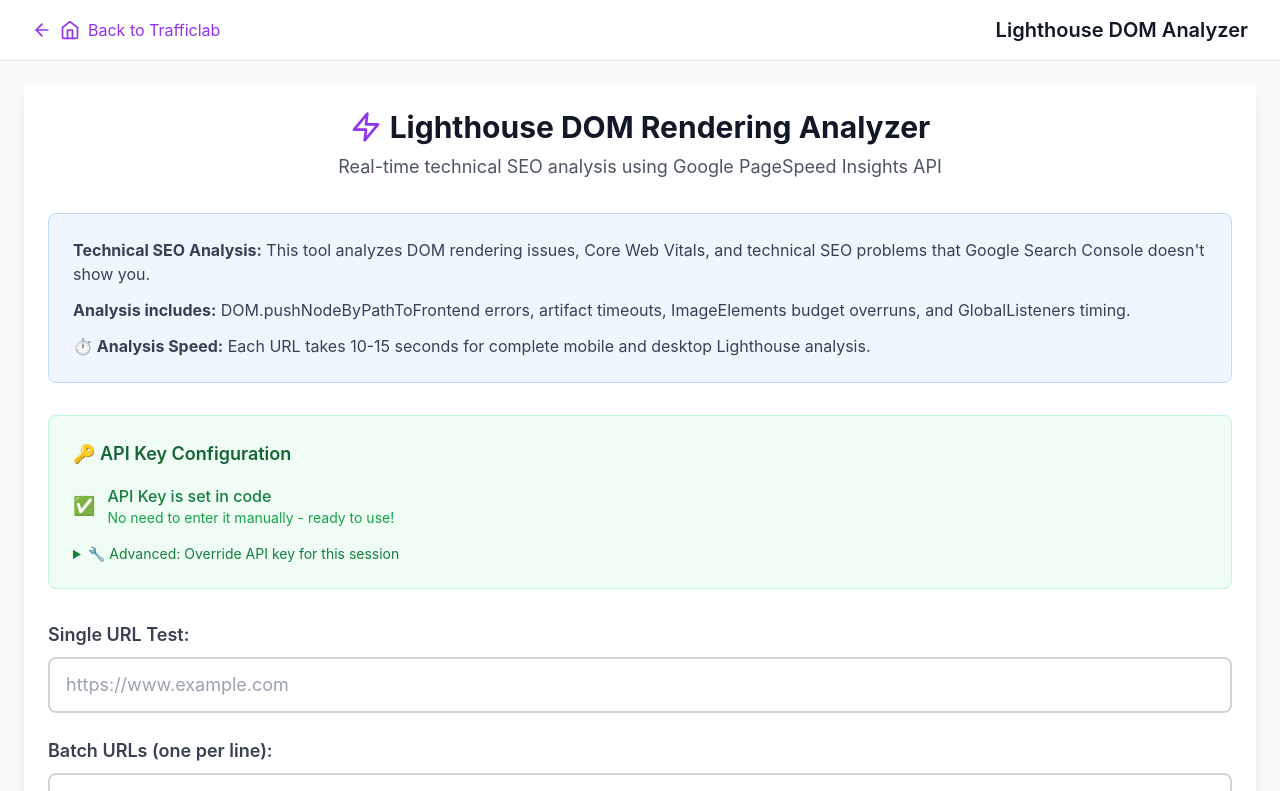
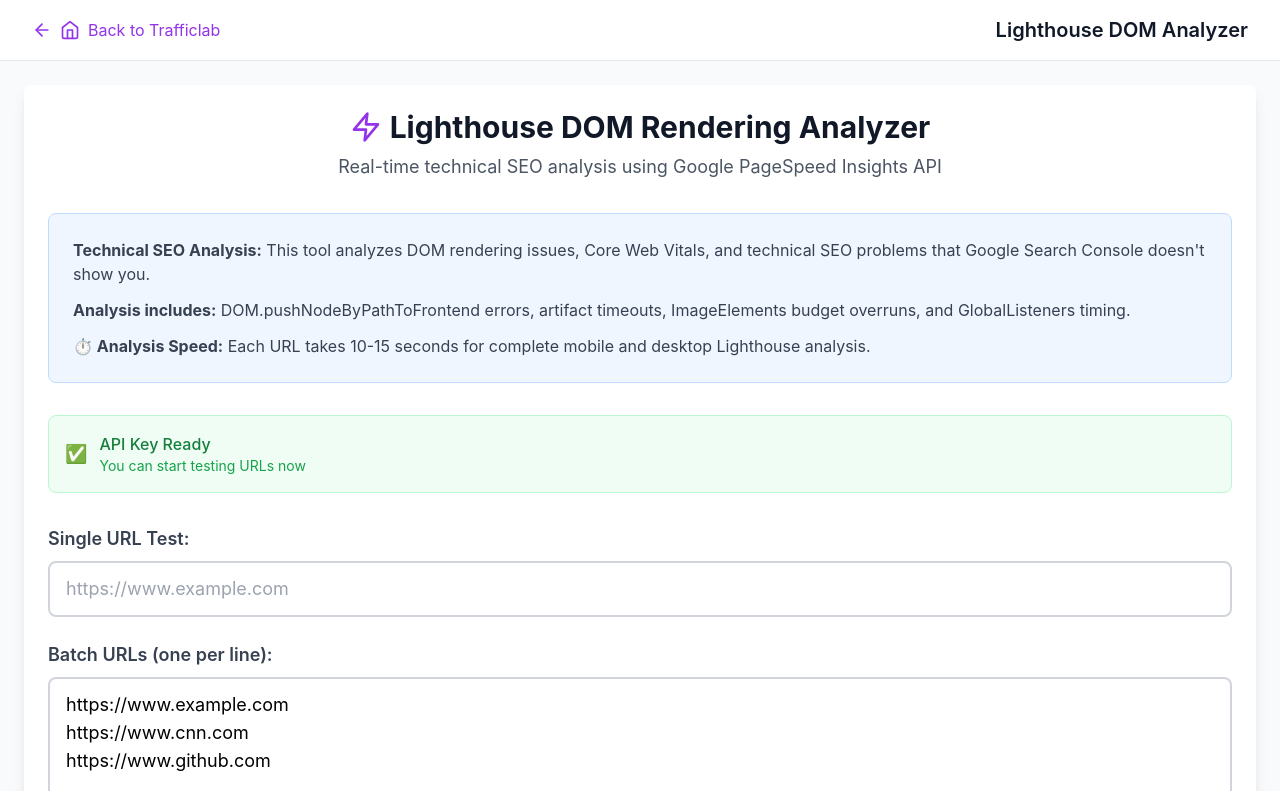
Before and after one commit to henrikbondtofte/trafficl, a Next.js app: page /lighthouse-dom-analyzer in a window 1280 px wide. Shown: the top 791 px of the page. Built offline with nearby package versions, Linux system fonts and the light colour scheme.

Commit message:
Update LighthouseDOMAnalyzer.js
test

```diff
--- a/components/SEOTools/LighthouseDOMAnalyzer.js
+++ b/components/SEOTools/LighthouseDOMAnalyzer.js
@@ -15,8 +15,15 @@ export default function LighthouseDOMAnalyzer() {
   const API_KEY = 'AIzaSyAF4j61pzPAjPjCjZSkbvB_0LVBm-r1lFc'; // Replace with your actual API key
   const [apiKey, setApiKey] = useState(API_KEY);
   const [showApiKeyInput, setShowApiKeyInput] = useState(false);
-  const [apiKeyStatus, setApiKeyStatus] = useState('✅ API key set in code');
+  const [apiKeyStatus, setApiKeyStatus] = useState(API_KEY !== 'YOUR_API_KEY_HERE' ? '✅ API key ready' : '❌ Set API key in code');
   const [isTestingApiKey, setIsTestingApiKey] = useState(false);
+
+  // Auto-set API status if key is provided in code
+  useEffect(() => {
+    if (API_KEY && API_KEY !== 'YOUR_API_KEY_HERE') {
+      setApiKeyStatus('✅ API key ready - you can start testing');
+    }
+  }, []);
 
   // Google PageSpeed Insights API
   const PAGESPEED_API_BASE = 'https://www.googleapis.com/pagespeedonline/v5/runPagespeed';
@@ -68,12 +75,16 @@ https://www.slowsite.com
 https://www.timeout-site.com`);
   };
 
+  const isApiKeyReady = () => {
+    return apiKey && apiKey !== 'YOUR_API_KEY_HERE' && apiKey.trim().length > 0;
+  };
+
   const runSingleTest = () => {
     if (!singleUrl.trim()) {
       alert('Please enter a URL');
       return;
     }
-    if (!apiKey.trim()) {
+    if (!isApiKeyReady()) {
       alert('Please set your API key in the code');
       return;
     }
@@ -86,7 +97,7 @@ https://www.timeout-site.com`);
       alert('Please enter at least one URL');
       return;
     }
-    if (!apiKey.trim()) {
+    if (!isApiKeyReady()) {
       alert('Please set your API key in the code');
       return;
     }
@@ -592,49 +603,31 @@ https://www.github.com`);
           </p>
         </div>
 
-        {/* API Key Input - Now set in code */}
-        <div className="bg-green-50 border border-green-200 rounded-lg p-6 mb-8">
-          <h3 className="text-lg font-semibold text-green-800 mb-4">🔑 API Key Configuration</h3>
-          <div className="flex items-center gap-3 mb-4">
-            <div className="text-green-600 text-lg">✅</div>
-            <div>
-              <p className="text-green-700 font-medium">API Key is set in code</p>
-              <p className="text-green-600 text-sm">No need to enter it manually - ready to use!</p>
+        {/* API Key Status - Simplified when set in code */}
+        {isApiKeyReady() ? (
+          <div className="bg-green-50 border border-green-200 rounded-lg p-4 mb-8">
+            <div className="flex items-center gap-3">
+              <div className="text-green-600 text-lg">✅</div>
+              <div>
+                <p className="text-green-700 font-medium">API Key Ready</p>
+                <p className="text-green-600 text-sm">You can start testing URLs now</p>
+              </div>
             </div>
           </div>
-
-          {/* Optional manual override */}
-          <details className="mt-4">
-            <summary className="cursor-pointer text-sm text-green-700 hover:text-green-800">
-              🔧 Advanced: Override API key for this session
-            </summary>
-            <div className="mt-3 p-3 bg-white rounded border">
-              <div className="flex gap-4 mb-2">
-                <input
-                  type="password"
-                  value={apiKey}
-                  onChange={(e) => setApiKey(e.target.value)}
-                  placeholder="Enter different API key"
-                  className="flex-1 px-4 py-2 border border-gray-300 rounded-lg focus:border-green-500 focus:outline-none"
-                />
-                <button
-                  onClick={testApiKey}
-                  disabled={isTestingApiKey}
-                  className="px-4 py-2 bg-green-600 text-white rounded-lg hover:bg-green-700 disabled:opacity-50"
-                >
-                  {isTestingApiKey ? '🔄 Testing...' : '🧪 Test'}
-                </button>
+        ) : (
+          <div className="bg-red-50 border border-red-200 rounded-lg p-4 mb-8">
+            <div className="flex items-center gap-3">
+              <div className="text-red-600 text-lg">❌</div>
+              <div>
+                <p className="text-red-700 font-medium">API Key Required</p>
+                <p className="text-red-600 text-sm">Please set your Google PageSpeed Insights API key in the code</p>
+                <p className="text-red-600 text-xs mt-1">
+                  Find the line: <code className="bg-red-100 px-1 rounded">const API_KEY = 'YOUR_API_KEY_HERE';</code> and replace with your key
+                </p>
               </div>
-              {apiKeyStatus && (
-                <div className={`p-2 rounded text-sm ${
-                  apiKeyStatus.includes('✅') ? 'bg-green-100 text-green-800' : 'bg-red-100 text-red-800'
-                }`}>
-                  {apiKeyStatus}
-                </div>
-              )}
             </div>
-          </details>
-        </div>
+          </div>
+        )}
 
         <div className="space-y-6 mb-8">
           <div>
@@ -676,14 +669,14 @@ https://www.github.com`);
           <div className="flex gap-4">
             <button
               onClick={runSingleTest}
-              disabled={isRunning || !apiKey}
+              disabled={isRunning || !isApiKeyReady()}
               className="px-6 py-3 bg-purple-600 text-white rounded-lg hover:bg-purple-700 disabled:opacity-50 font-semibold"
             >
               🚀 Test Single URL
             </button>
             <button
               onClick={runBatchTest}
-              disabled={isRunning || !apiKey}
+              disabled={isRunning || !isApiKeyReady()}
               className="px-6 py-3 bg-purple-600 text-white rounded-lg hover:bg-purple-700 disabled:opacity-50 font-semibold"
             >
               📋 Test Batch URLs
@@ -719,9 +712,9 @@ https://www.github.com`);
 
         {showResults && (
           <div>
-            <h2 className="text-2xl font-bold text-purple-900 mb-4">🔧 Real Lighthouse DOM Analysis Results</h2>
+            <h2 className="text-2xl font-bold text-purple-900 mb-4">🔧 Lighthouse DOM Analysis Results</h2>
             <p className="text-gray-600 mb-6">
-              <strong>Live Google Data:</strong> These results come directly from Google's PageSpeed Insights API - the same data that powers Google's own analysis tools.
+              <strong>Technical Analysis:</strong> DOM rendering issues, Core Web Vitals, and technical SEO insights from Google's PageSpeed API.
             </p>
 
             <div className="grid grid-cols-2 md:grid-cols-4 gap-4 mb-8">
```
